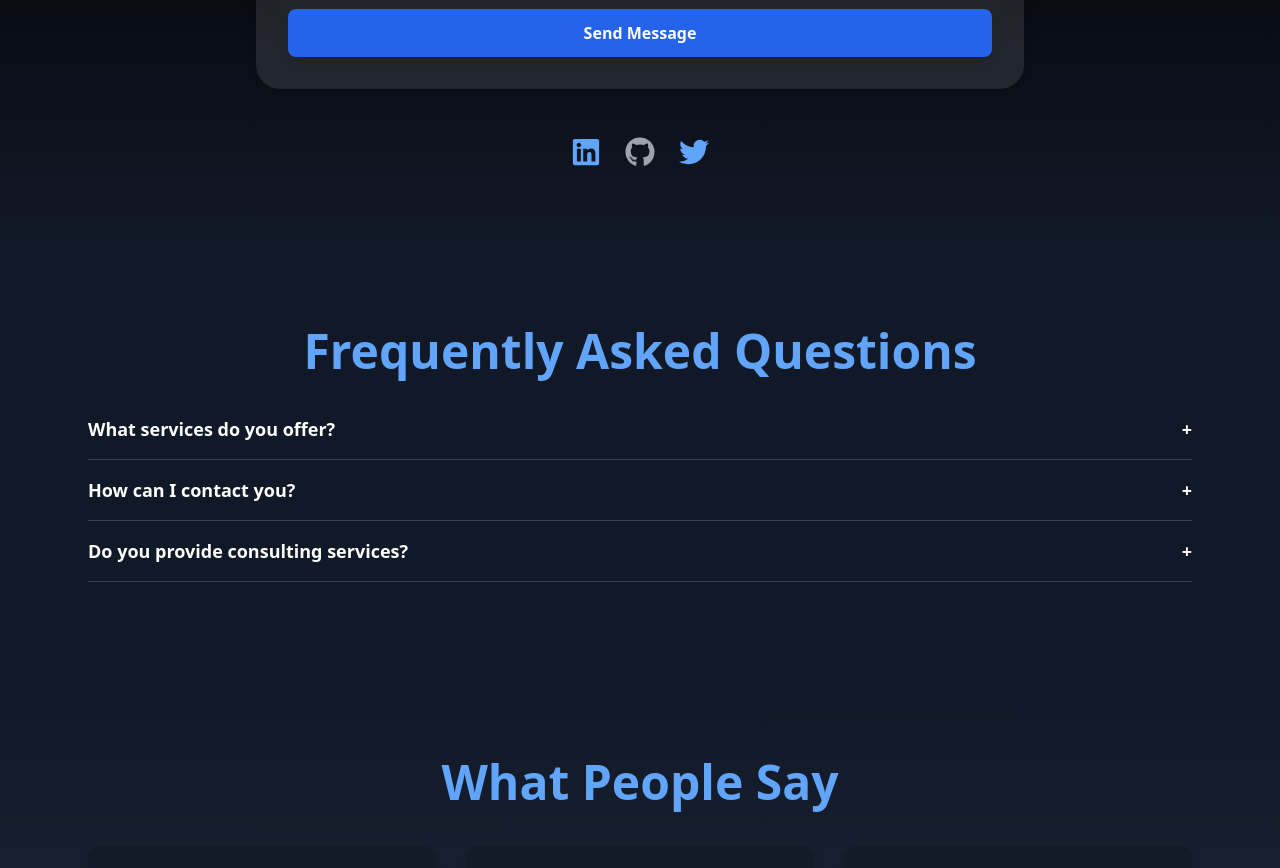
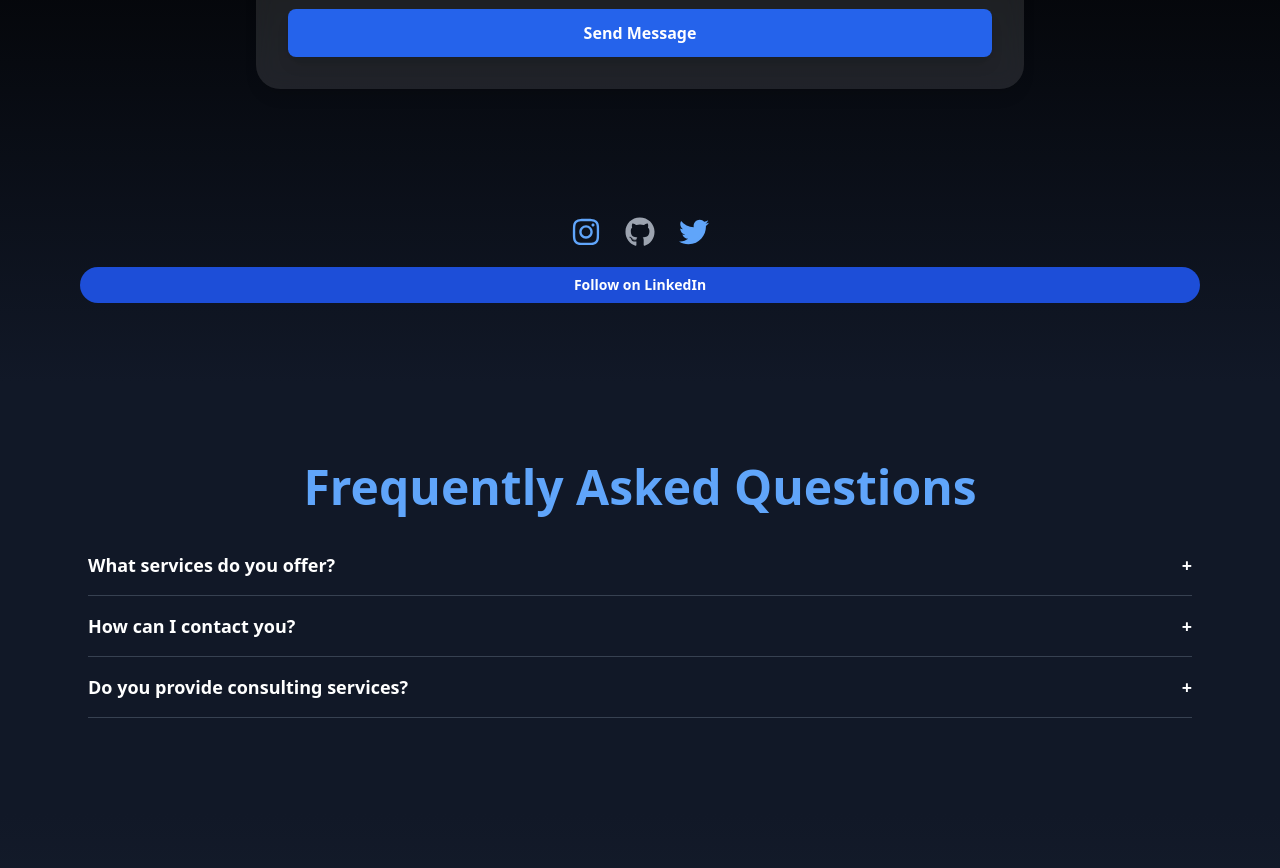
Before and after one commit to Marozva2/Marozva, a Next.js app: page / in a window 1280 px wide. Shown: the part 3140-4008 px from the top of the page. Built offline with nearby package versions, Linux system fonts and the light colour scheme.

Commit message:
linkedin follow button

```diff
--- a/app/components/Contact.tsx
+++ b/app/components/Contact.tsx
@@ -1,7 +1,8 @@
 "use client";
 
 import React, { useState } from "react";
-import { FaLinkedin, FaGithub, FaTwitter } from "react-icons/fa";
+import { FaInstagram, FaGithub, FaTwitter } from "react-icons/fa";
+import LinkedInButton from "./LinkedIn";
 
 const Contact: React.FC = () => {
   const [formData, setFormData] = useState({
@@ -182,14 +183,14 @@ const Contact: React.FC = () => {
         </button>
       </form>
 
-      <div className="flex justify-center mt-12 space-x-6">
+      <div className="flex justify-center mt-32 space-x-6">
         <a
           href="https://www.linkedin.com/in/frankline-isaboke-68460428b"
           target="_blank"
           rel="noopener noreferrer"
           className="text-blue-400 hover:text-blue-600 transition"
         >
-          <FaLinkedin size={30} />
+          <FaInstagram size={30} />
         </a>
         <a
           href="https://github.com/Marozva2"
@@ -336,6 +337,7 @@ const Contact: React.FC = () => {
           </defs>
         </svg>
       </div>
+      <LinkedInButton />
     </section>
   );
 };
--- /dev/null
+++ b/app/components/LinkedIn.tsx
@@ -0,0 +1,17 @@
+import Link from "next/link";
+const LinkedInButton: React.FC = () => {
+  return (
+    <div className="text-center mt-5">
+      <Link
+        className="flex justify-center items-center py-2 text-white text-sm font-bold rounded-full bg-blue-700 hover:bg-blue-800 duration-300"
+        href="https://www.linkedin.com/comm/mynetwork/discovery-see-all?usecase=PEOPLE_FOLLOWS&followMember=frankline-isaboke-68460428b"
+        target="_blank"
+        rel="noopener noreferrer"
+      >
+        Follow on LinkedIn
+      </Link>
+    </div>
+  );
+};
+
+export default LinkedInButton;
--- a/package.json
+++ b/package.json
@@ -11,7 +11,7 @@
   "dependencies": {
     "@vercel/analytics": "^1.4.1",
     "framer-motion": "^11.15.0",
-    "next": "^15.1.2",
+    "next": "^15.1.6",
     "next-themes": "^0.4.4",
     "react": "^19.0.0",
     "react-dom": "^19.0.0",
```
Also changed, not shown: 1 other file (tests, documents, lock files or other folders).
